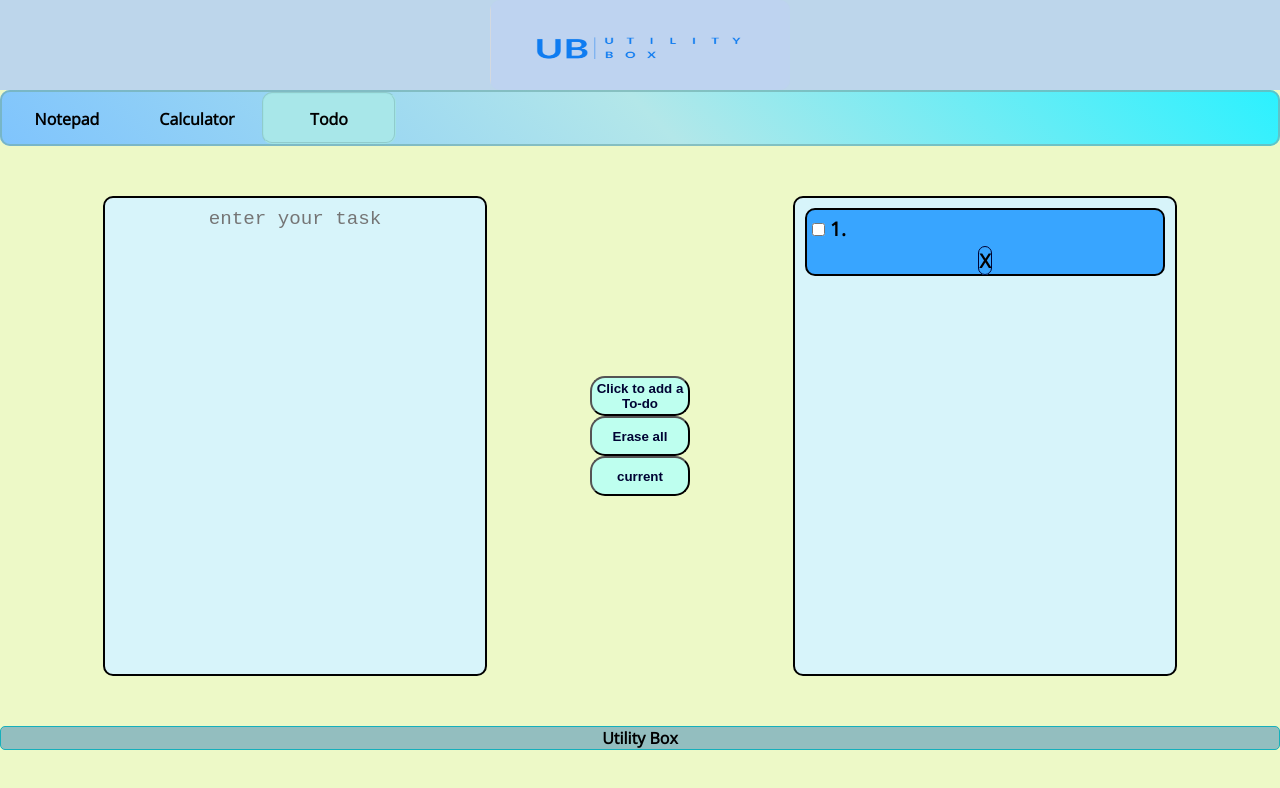
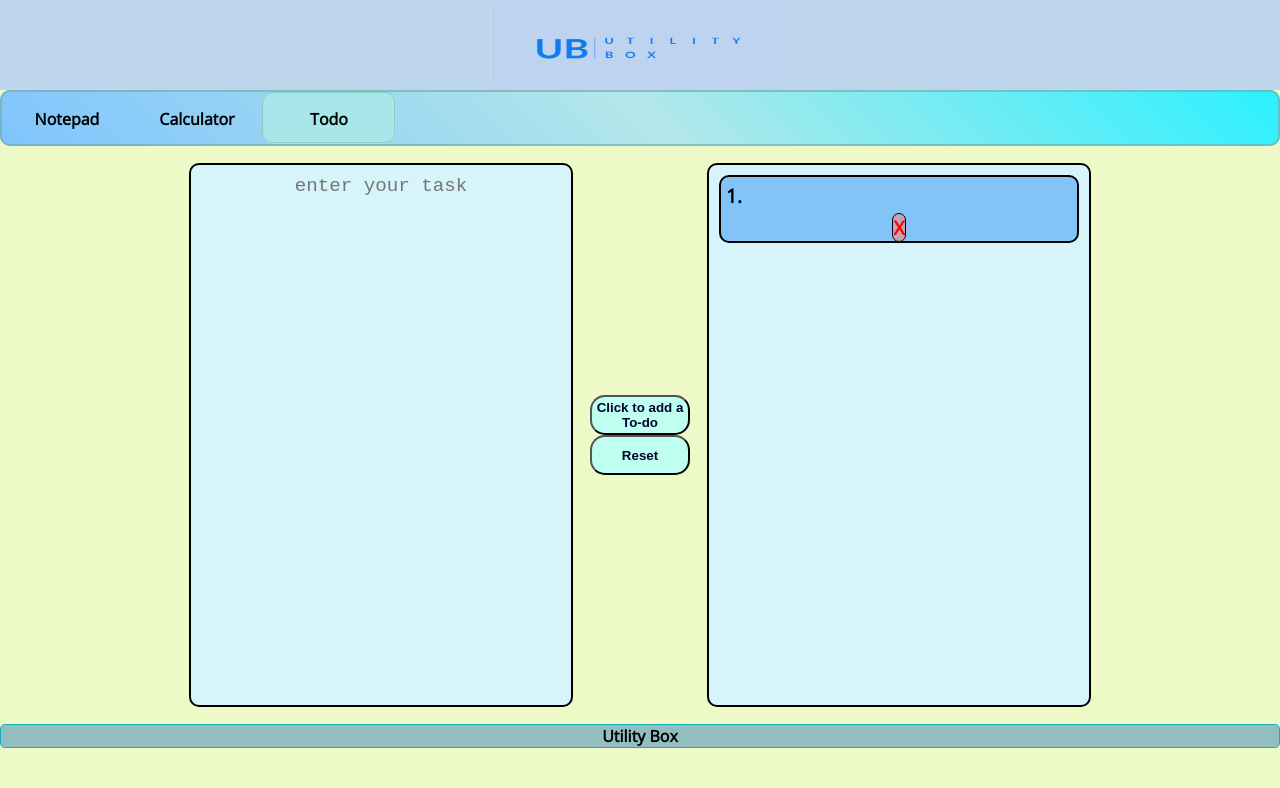
Before and after one commit to tarunkumarkushwaha/reactor-using-vite, a React (Vite) app: page /todo in a window 1280 px wide. Both pictures are taken after a click on the button "Click to add a To-do". Shown: the top 788 px of the page. Built offline with nearby package versions, Linux system fonts and the light colour scheme.

Commit message:
Todo localstorage

```diff
--- a/src/App.css
+++ b/src/App.css
@@ -152,10 +152,10 @@ button:hover, select:hover {
 
 .outer {
   background-color: #d7f4fa;
-  margin: 50px auto;
+  margin: 17px;
   padding: 10px;
   width: 360px;
-  height: 57vh;
+  height: 65vh;
   font-size: larger;
 }
 
@@ -212,11 +212,12 @@ textarea{
   text-align: end;
   cursor: pointer;
   border-radius: 10px;
-  background-color: #38a5ff;
-  border: 1px solid #000333;
+  color: red;
+  background-color: #f7888894;
+  border: 1px solid #000108;
 }
 
 .tododiv{
-  background-color: #38a5ff;
+  background-color: #83c4f8;
   border-radius: 10px;
 }
--- a/src/Components/Todo.jsx
+++ b/src/Components/Todo.jsx
@@ -1,53 +1,43 @@
 import React, { useState } from "react";
 import Navbar from "./navbar";
+
 const Todo = () => {
+  // states
   const [item, setItem] = useState("");
-  const [todo, setTodo] = useState([]);
-  const [goals, setGoals] = useState([]);
-  const [key, setKey] = useState(false);
+  const [todo, setTodo] = useState(localStorage.getItem("items") ? [localStorage.getItem("items")] : []);
 
+  // display change event
   const displaychange = (e) => {
     setItem(e.target.value);
   };
-  const clickevent = () => {
-    // very important settodo returns the initial state in the userstate
+  // button event
+  const addtodo = () => {
+
+    // settodo returns the initial state in the userstate
     // it works as Array.push method
     setTodo((olditems) => {
       return [...olditems, item]
     })
+
     //  it clears the input field
     setItem('')
+
     // save to localStorage
-    localStorage.setItem("items",todo)
-
-    // it works as Array.push method
-    setGoals((olditems) => {
-      return [...olditems, key]})
+    localStorage.setItem("items", todo)
   };
-
-  const current =()=>{
-    alert(goals)
-  }
   const Delete = (a) => {
     setTodo([])
     localStorage.removeItem("items")
   }
   const deletetodo = (a) => {
-    setTodo(todo.filter((e)=>{return e!==a}))
-    localStorage.setItem("items",todo)
+    setTodo(todo.filter((e) => { return e !== a }))
   }
-  const checkbx = () => {
-   key?setKey(false):setKey(true)
-
-  // setGoals((olditems)=>{return[...olditems,hoho.value]})
-  // localStorage.setItem("targets",goals)
+  const onEnterPress = (e) => {
+    if (e.keyCode == 13 && e.shiftKey == false) {
+      e.preventDefault();
+      addtodo();
+    }
   }
-//   checkbx().then(()=>{
-//   let id = todo.indexOf(a)+"todoitem"
-//   let hoho = document.getElementById(id)
-//   setGoals(hoho.value)
-// //  setGoals(key)
-// })
 
   return (
     <>
@@ -57,28 +47,25 @@ const Todo = () => {
           rows="4" cols="30"
           value={item}
           onChange={displaychange}
+          onKeyDown={onEnterPress}
           placeholder="enter your task"
           className="outer text-center border-black input1"
         ></textarea>
         <div className="flex-column-center">
-          <button className="text-center" onClick={clickevent}>
+          <button className="text-center" onClick={addtodo}>
             Click to add a To-do
           </button>
           <button className="text-center" onClick={Delete}>
-            Erase all
-          </button>
-          <button className="text-center" onClick={current}>
-            current
+            Reset
           </button>
         </div>
         <div className="outer text-center border-black">
           {todo.map((a) => {
-            return <div key ={todo.indexOf(a)+1} className="tododiv border-black">
-              <p className="to-do"><input type="checkbox" id={todo.indexOf(a)+"todoitem"} value={key} onClick={()=>{checkbx()}} /> {" "}
-              {todo.indexOf(a)+1}. {a}
-
-            </p>
-            <b className="deletetodo" onClick={() => {deletetodo(a)}}>X</b>
+            return <div key={todo.indexOf(a) + 1} className="tododiv border-black">
+              <p className="to-do" id={todo.indexOf(a) + "todoitem"}> {" "}
+                {todo.indexOf(a) + 1}. {a}
+              </p>
+              <b className="deletetodo" onClick={() => { deletetodo(a) }}>X</b>
             </div>
           })}
         </div>
```
